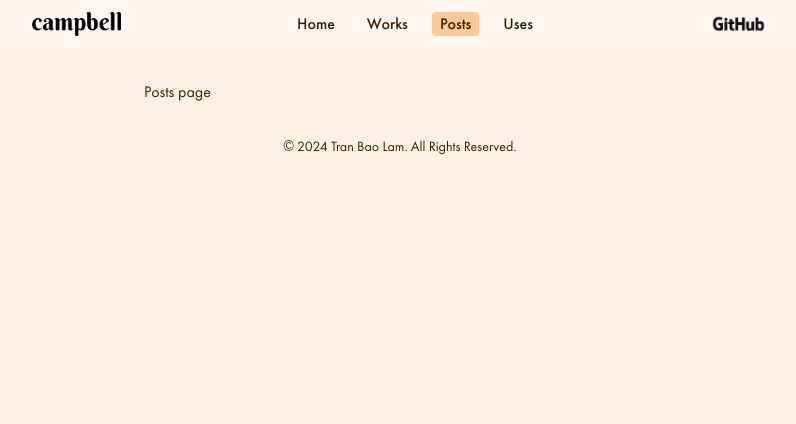
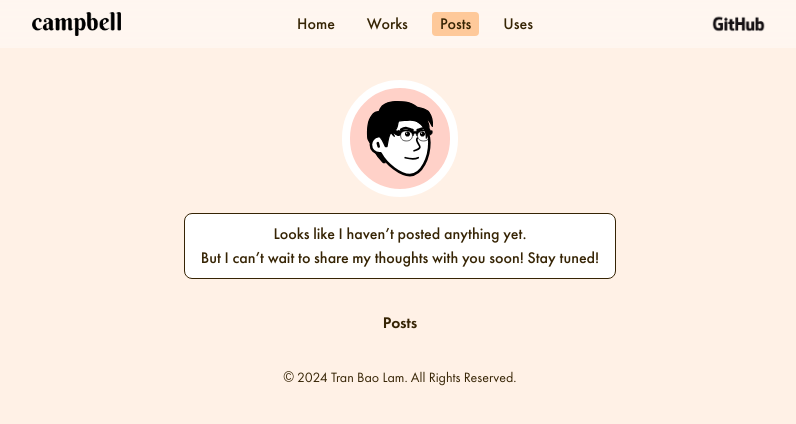
Before and after one commit to tranbaolam26902/campbells-corner, a Next.js app: page /posts in a window 1280 px wide. Shown: the top 424 px of the page, without its empty margins (240-1036 px from the left). Built offline with nearby package versions, Linux system fonts and the light colour scheme.

Commit message:
update posts and uses page contents

```diff
--- a/src/app/posts/page.tsx
+++ b/src/app/posts/page.tsx
@@ -1,9 +1,28 @@
+// packages
 import type { Metadata } from 'next';
+
+// components
+import { Avatar, MessageDialog } from '@/components/shared';
 
 export const metadata: Metadata = {
     title: 'Posts'
 };
 
 export default function Page() {
-    return <h1>Posts page</h1>;
+    return (
+        <>
+            <section className='mx-auto flex w-fit flex-col items-center gap-y-4'>
+                <Avatar />
+                <MessageDialog
+                    messages={[
+                        'Looks like I haven’t posted anything yet.',
+                        'But I can’t wait to share my thoughts with you soon! Stay tuned!'
+                    ]}
+                />
+            </section>
+            <section>
+                <h1 className='text-center font-semibold'>Posts</h1>
+            </section>
+        </>
+    );
 }
--- a/src/app/uses/page.tsx
+++ b/src/app/uses/page.tsx
@@ -1,9 +1,28 @@
+// packages
 import type { Metadata } from 'next';
+
+// components
+import { Avatar, MessageDialog } from '@/components/shared';
 
 export const metadata: Metadata = {
     title: 'Uses'
 };
 
 export default function Page() {
-    return <h1>Uses page</h1>;
+    return (
+        <>
+            <section className='mx-auto flex w-fit flex-col items-center gap-y-4'>
+                <Avatar />
+                <MessageDialog
+                    messages={[
+                        'Curious about the tech gear I use?',
+                        'Check back soon for detailed reviews and insights!'
+                    ]}
+                />
+            </section>
+            <section>
+                <h1 className='text-center font-semibold'>Uses</h1>
+            </section>
+        </>
+    );
 }
```
